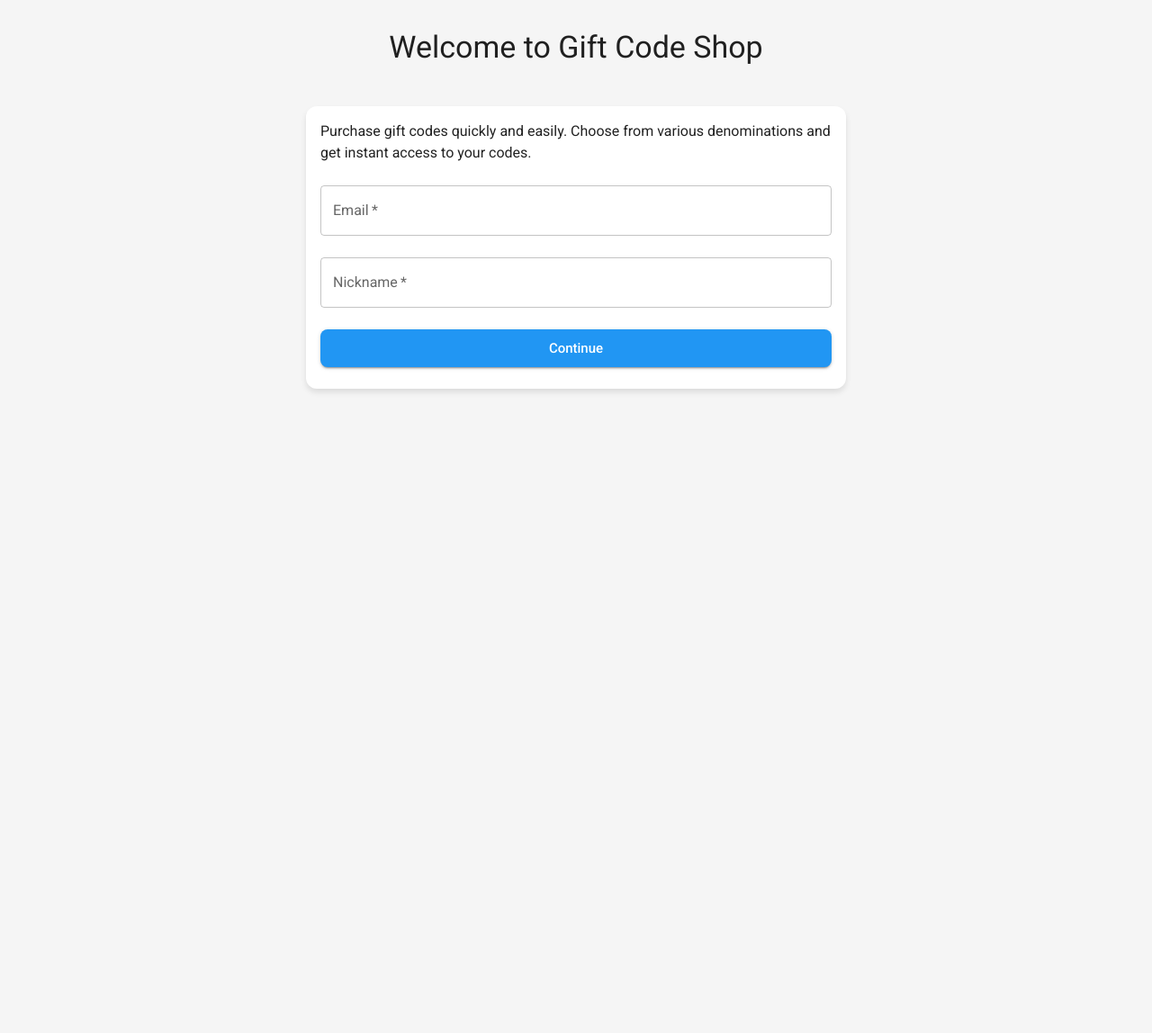
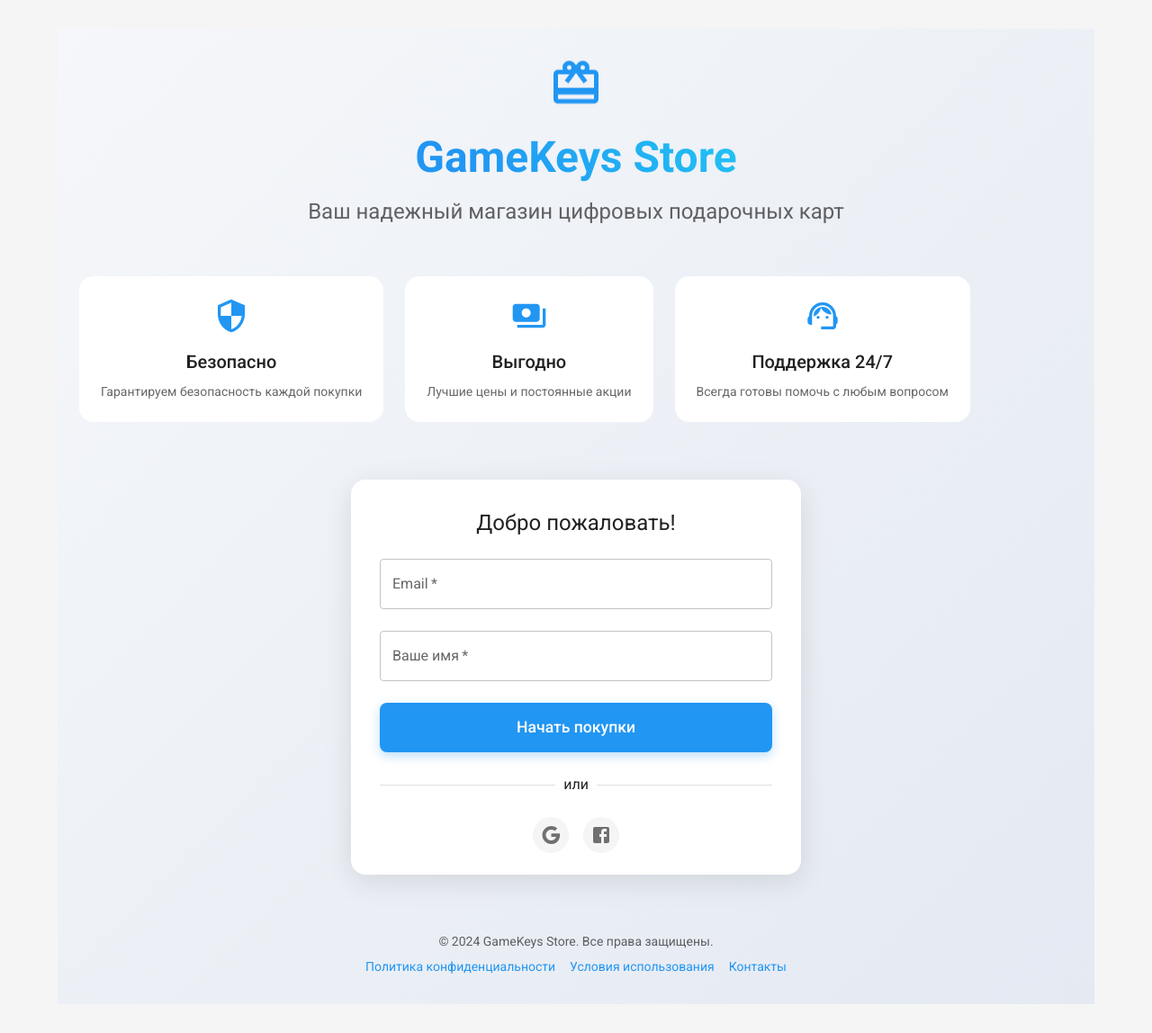
Before and after one commit to HoustonTon/Tesaaffew, a React (Vite) app: page / in a window 1280 px wide. Shown: the whole page at 90% size. Before the commit the page ends 800 px from the top, so only its background shows below. Built offline with nearby package versions, Linux system fonts and the light colour scheme; no server answers.

Commit message:
Update Welcome.jsx

```diff
--- a/src/pages/Welcome.jsx
+++ b/src/pages/Welcome.jsx
@@ -1,17 +1,29 @@
 import { useState } from 'react'
 import { useNavigate } from 'react-router-dom'
 import {
+  Box,
   Card,
   CardContent,
   Typography,
   TextField,
   Button,
-  Box,
-  Stack
+  Stack,
+  Container,
+  IconButton,
+  Divider,
+  Paper,
+  useTheme
 } from '@mui/material'
+import GoogleIcon from '@mui/icons-material/Google'
+import FacebookIcon from '@mui/icons-material/Facebook'
+import CardGiftcardIcon from '@mui/icons-material/CardGiftcard'
+import SecurityIcon from '@mui/icons-material/Security'
+import SupportAgentIcon from '@mui/icons-material/SupportAgent'
+import PaymentsIcon from '@mui/icons-material/Payments'
 
 function Welcome() {
   const navigate = useNavigate()
+  const theme = useTheme()
   const [email, setEmail] = useState('')
   const [nickname, setNickname] = useState('')
 
@@ -23,7 +35,21 @@ function Welcome() {
     }
   }
 
+  const handleSocialLogin = (platform) => {
+    // В будущем здесь будет реализация входа через соцсети
+    alert(`Вход через ${platform} будет доступен в ближайшее время`)
+  }
+
   return (
+    <Box
+      sx={{
+        minHeight: '100vh',
+        background: 'linear-gradient(135deg, #f5f7fa 0%, #e4e9f2 100%)',
+        py: 4,
+        position: 'relative'
+      }}
+    >
+      <Container maxWidth="lg">
         <Box
           sx={{
             display: 'flex',
@@ -32,15 +58,96 @@ function Welcome() {
             gap: 4
           }}
         >
-      <Typography variant="h4" component="h1" gutterBottom>
-        Welcome to Gift Code Shop
+          {/* Заголовок */}
+          <Box sx={{ textAlign: 'center', mb: 2 }}>
+            <CardGiftcardIcon
+              sx={{
+                fontSize: 60,
+                color: theme.palette.primary.main,
+                mb: 2,
+                animation: 'float 3s ease-in-out infinite'
+              }}
+            />
+            <Typography
+              variant="h3"
+              component="h1"
+              gutterBottom
+              sx={{
+                fontWeight: 'bold',
+                background: 'linear-gradient(45deg, #2196f3 30%, #21CBF3 90%)',
+                backgroundClip: 'text',
+                textFillColor: 'transparent',
+                mb: 2
+              }}
+            >
+              GameKeys Store
             </Typography>
+            <Typography variant="h5" color="text.secondary" gutterBottom>
+              Ваш надежный магазин цифровых подарочных карт
+            </Typography>
+          </Box>
 
-      <Card sx={{ maxWidth: 600, width: '100%' }}>
-        <CardContent>
-          <Typography variant="body1" sx={{ mb: 3 }}>
-            Purchase gift codes quickly and easily. Choose from various denominations
-            and get instant access to your codes.
+          {/* Основные преимущества */}
+          <Stack
+            direction={{ xs: 'column', md: 'row' }}
+            spacing={3}
+            sx={{ width: '100%', mb: 4 }}
+          >
+            {[
+              {
+                icon: <SecurityIcon sx={{ fontSize: 40 }} />,
+                title: 'Безопасно',
+                description: 'Гарантируем безопасность каждой покупки'
+              },
+              {
+                icon: <PaymentsIcon sx={{ fontSize: 40 }} />,
+                title: 'Выгодно',
+                description: 'Лучшие цены и постоянные акции'
+              },
+              {
+                icon: <SupportAgentIcon sx={{ fontSize: 40 }} />,
+                title: 'Поддержка 24/7',
+                description: 'Всегда готовы помочь с любым вопросом'
+              }
+            ].map((item, index) => (
+              <Paper
+                key={index}
+                elevation={0}
+                sx={{
+                  p: 3,
+                  textAlign: 'center',
+                  borderRadius: 4,
+                  bgcolor: 'background.paper',
+                  transition: 'transform 0.2s, box-shadow 0.2s',
+                  '&:hover': {
+                    transform: 'translateY(-4px)',
+                    boxShadow: '0 8px 16px rgba(0,0,0,0.1)'
+                  }
+                }}
+              >
+                <Box sx={{ color: 'primary.main', mb: 1 }}>{item.icon}</Box>
+                <Typography variant="h6" gutterBottom>{item.title}</Typography>
+                <Typography variant="body2" color="text.secondary">
+                  {item.description}
+                </Typography>
+              </Paper>
+            ))}
+          </Stack>
+
+          {/* Форма регистрации */}
+          <Card
+            sx={{
+              maxWidth: 500,
+              width: '100%',
+              borderRadius: 4,
+              boxShadow: '0 8px 32px rgba(0,0,0,0.1)',
+              bgcolor: 'background.paper',
+              overflow: 'visible'
+            }}
+          >
+            <CardContent sx={{ p: 4 }}>
+              <Typography variant="h5" gutterBottom align="center" sx={{ mb: 3 }}>
+                Добро пожаловать!
               </Typography>
 
               <form onSubmit={handleSubmit}>
@@ -52,26 +159,130 @@ function Welcome() {
                     value={email}
                     onChange={(e) => setEmail(e.target.value)}
                     fullWidth
+                    variant="outlined"
+                    sx={{
+                      '& .MuiOutlinedInput-root': {
+                        '&:hover fieldset': {
+                          borderColor: 'primary.main',
+                        },
+                      },
+                    }}
                   />
                   <TextField
-                label="Nickname"
+                    label="Ваше имя"
                     required
                     value={nickname}
                     onChange={(e) => setNickname(e.target.value)}
                     fullWidth
+                    variant="outlined"
+                    sx={{
+                      '& .MuiOutlinedInput-root': {
+                        '&:hover fieldset': {
+                          borderColor: 'primary.main',
+                        },
+                      },
+                    }}
                   />
                   <Button
                     type="submit"
                     variant="contained"
                     size="large"
                     fullWidth
+                    sx={{
+                      py: 1.5,
+                      fontSize: '1.1rem',
+                      borderRadius: 2,
+                      textTransform: 'none',
+                      boxShadow: '0 4px 12px rgba(33, 150, 243, 0.3)',
+                      '&:hover': {
+                        boxShadow: '0 6px 16px rgba(33, 150, 243, 0.4)',
+                      }
+                    }}
                   >
-                Continue
+                    Начать покупки
                   </Button>
                 </Stack>
               </form>
+
+              <Divider sx={{ my: 3 }}>или</Divider>
+
+              <Stack direction="row" spacing={2} justifyContent="center">
+                <IconButton
+                  onClick={() => handleSocialLogin('Google')}
+                  sx={{
+                    bgcolor: '#f5f5f5',
+                    '&:hover': { bgcolor: '#e0e0e0' }
+                  }}
+                >
+                  <GoogleIcon />
+                </IconButton>
+                <IconButton
+                  onClick={() => handleSocialLogin('Facebook')}
+                  sx={{
+                    bgcolor: '#f5f5f5',
+                    '&:hover': { bgcolor: '#e0e0e0' }
+                  }}
+                >
+                  <FacebookIcon />
+                </IconButton>
+              </Stack>
             </CardContent>
           </Card>
+
+          {/* Футер */}
+          <Box
+            component="footer"
+            sx={{
+              mt: 4,
+              textAlign: 'center',
+              width: '100%'
+            }}
+          >
+            <Typography variant="body2" color="text.secondary">
+              © 2024 GameKeys Store. Все права защищены.
+            </Typography>
+            <Stack
+              direction="row"
+              spacing={2}
+              justifyContent="center"
+              sx={{ mt: 1 }}
+            >
+              <Typography
+                variant="body2"
+                color="primary"
+                sx={{ cursor: 'pointer' }}
+              >
+                Политика конфиденциальности
+              </Typography>
+              <Typography
+                variant="body2"
+                color="primary"
+                sx={{ cursor: 'pointer' }}
+              >
+                Условия использования
+              </Typography>
+              <Typography
+                variant="body2"
+                color="primary"
+                sx={{ cursor: 'pointer' }}
+              >
+                Контакты
+              </Typography>
+            </Stack>
+          </Box>
+        </Box>
+      </Container>
+
+      {/* CSS для анимации */}
+      <style>
+        {`
+          @keyframes float {
+            0% { transform: translateY(0px); }
+            50% { transform: translateY(-10px); }
+            100% { transform: translateY(0px); }
+          }
+        `}
+      </style>
     </Box>
   )
 }
```
Lines whose indentation alone changed are shown as unchanged.
